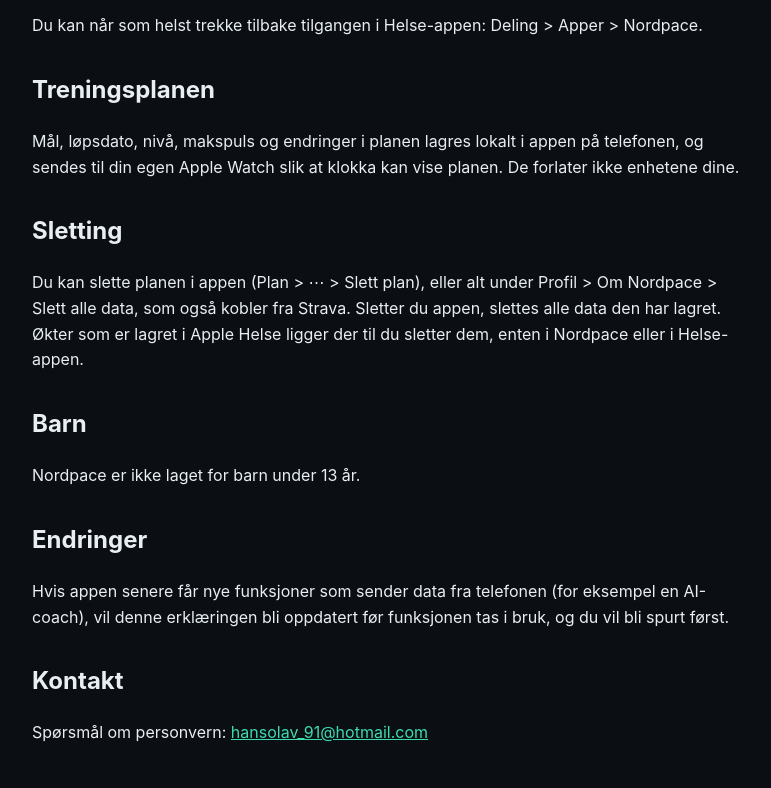
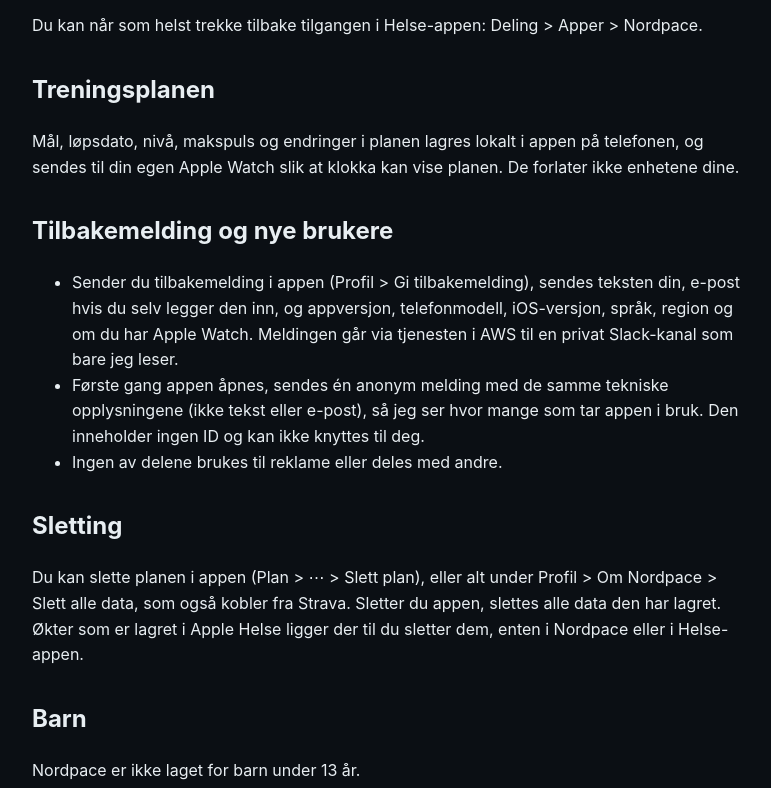
Before and after one commit to hessenh/nordpace-official, a plain HTML site: page personvern.html in a window 1280 px wide. Shown: the part 1482-2270 px from the top of the page, without its empty margins (248-1019 px from the left). Drawn offline with Linux system fonts and the light colour scheme.

Commit message:
Personvern: tilbakemelding og anonym melding ved første oppstart

```diff
--- a/personvern.html
+++ b/personvern.html
@@ -17,7 +17,7 @@
 <main>
   <p><a href="index.html">&larr; Nordpace</a></p>
   <h1>Personvernerklæring for Nordpace</h1>
-  <p class="dempet">Sist oppdatert: 24. november 2026</p>
+  <p class="dempet">Sist oppdatert: 28. november 2026</p>
 
   <p>Nordpace er laget av Hans-Olav Hessen (privatperson, Norge). Denne erklæringen forklarer hvilke data appen bruker og hva som skjer med dem.</p>
 
@@ -51,6 +51,13 @@
   <h2>Treningsplanen</h2>
   <p>Mål, løpsdato, nivå, makspuls og endringer i planen lagres lokalt i appen på telefonen, og sendes til din egen Apple Watch slik at klokka kan vise planen. De forlater ikke enhetene dine.</p>
 
+  <h2>Tilbakemelding og nye brukere</h2>
+  <ul>
+    <li>Sender du tilbakemelding i appen (Profil &gt; Gi tilbakemelding), sendes teksten din, e-post hvis du selv legger den inn, og appversjon, telefonmodell, iOS-versjon, språk, region og om du har Apple Watch. Meldingen går via tjenesten i AWS til en privat Slack-kanal som bare jeg leser.</li>
+    <li>Første gang appen åpnes, sendes én anonym melding med de samme tekniske opplysningene (ikke tekst eller e-post), så jeg ser hvor mange som tar appen i bruk. Den inneholder ingen ID og kan ikke knyttes til deg.</li>
+    <li>Ingen av delene brukes til reklame eller deles med andre.</li>
+  </ul>
+
   <h2>Sletting</h2>
   <p>Du kan slette planen i appen (Plan &gt; ⋯ &gt; Slett plan), eller alt under Profil &gt; Om Nordpace &gt; Slett alle data, som også kobler fra Strava. Sletter du appen, slettes alle data den har lagret. Økter som er lagret i Apple Helse ligger der til du sletter dem, enten i Nordpace eller i Helse-appen.</p>
 
```
